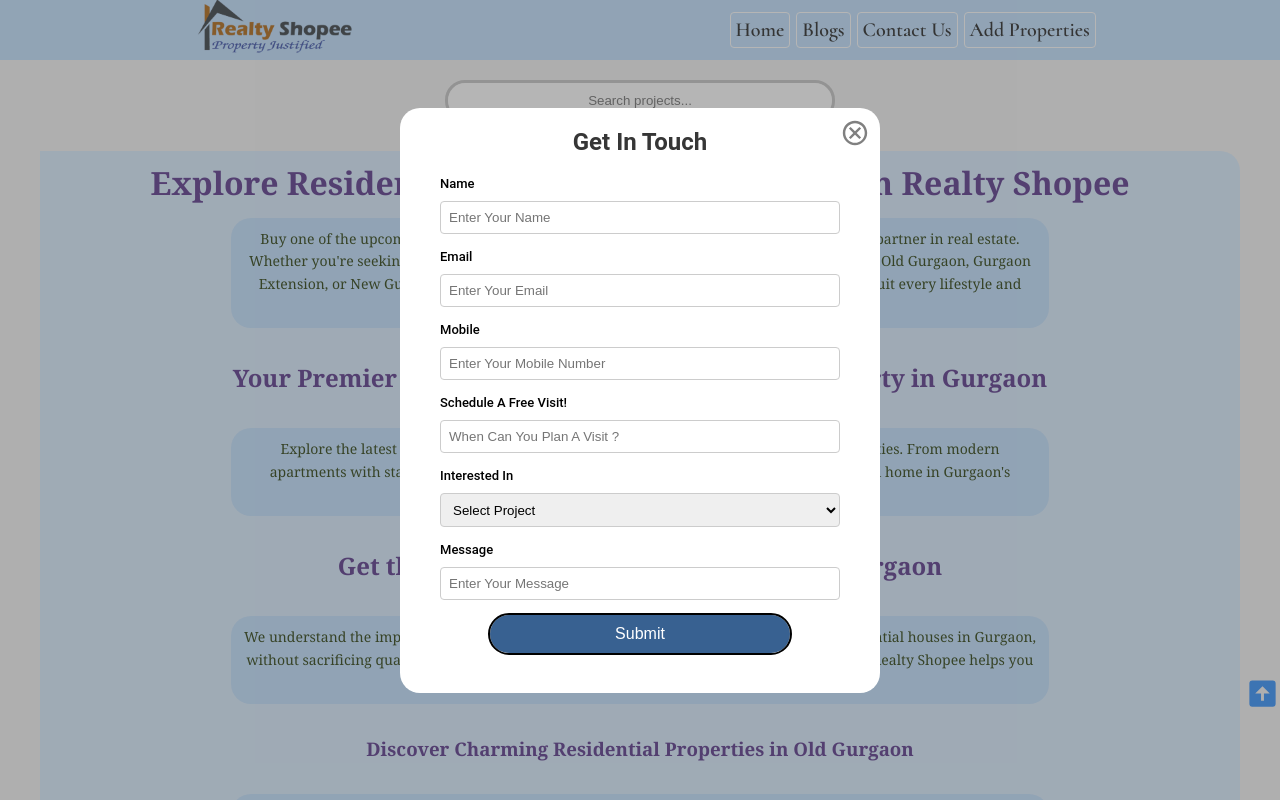
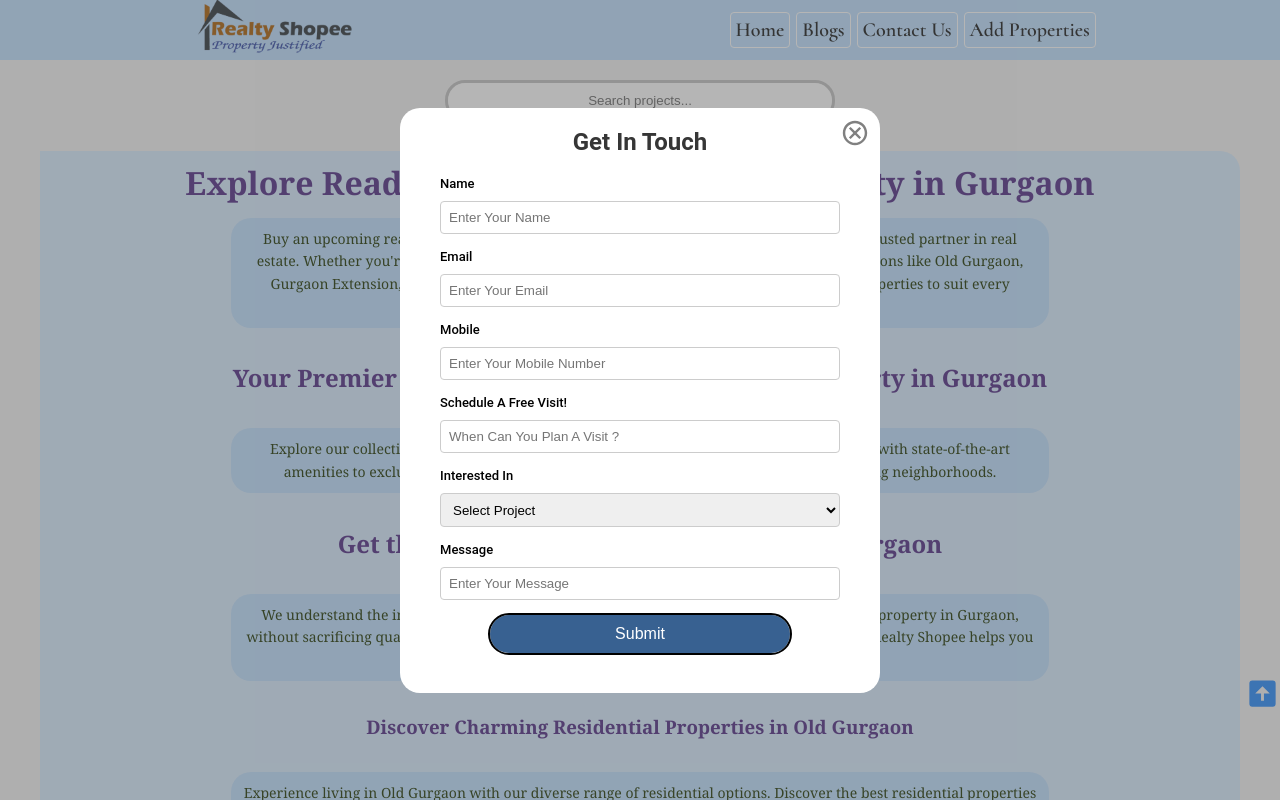
Before and after one commit to harshdubey1198/Realty-shopee-react, a React (Create React App) app: page /residential-property-in-gurgaon in a window 1280 px wide. Shown: the top 800 px of the page. Built offline with nearby package versions, Linux system fonts and the light colour scheme.

Commit message:
residential properties page updated

```diff
--- a/src/Pages/ResidentialProperties.jsx
+++ b/src/Pages/ResidentialProperties.jsx
@@ -68,27 +68,17 @@ function ResidentialProperties() {
         />
       </div>
       <div className='r-c-d1'>
-        <h1>Explore Residential Property in Gurgaon with Realty Shopee</h1>
-        <p>Buy one of the upcoming residential properties in Gurgaon with <a href="https://www.realtyshopee.com/">Realty Shopee</a>, your trusted
-          partner in real estate. Whether you're seeking a new residence, the most affordable options,
-          or specific locations like Old Gurgaon, Gurgaon Extension, or New Gurgaon, we offer a
-          comprehensive selection of residential properties to suit every lifestyle and budget.
+        <h1>Explore Ready-to-Move Residential Property in Gurgaon</h1>
+        <p>Buy an upcoming ready-to-move residential property in Gurgaon with <a href="https://www.realtyshopee.com/">Realty Shopee</a>, your trusted partner in real estate. Whether you're seeking a new residence, the most affordable options, or specific locations like Old Gurgaon, Gurgaon Extension, or New Gurgaon, we offer a comprehensive selection of residential properties to suit every lifestyle and budget.
         </p>
         <h2>Your Premier Destination for New Residential Property in Gurgaon</h2>
-        <p>Explore the latest developments in Gurgaon with our collection of new residential properties.
-          From modern apartments with state-of-the-art amenities to exclusive gated communities,
-          find your dream home in Gurgaon's burgeoning neighborhoods.
+        <p>Explore our collection of new residential properties in Gurgaon. From modern apartments with state-of-the-art amenities to exclusive gated communities, find your dream home in Gurgaon's burgeoning neighborhoods.
         </p>
         <h2>Get the Cheapest Residential Property in Gurgaon</h2>
-        <p>We understand the importance of affordability. Our listings provide the most affordable
-          residential houses in Gurgaon, without sacrificing quality or comfort. Whether you're a first-
-          time buyer or looking to invest, Realty Shopee helps you find the perfect balance of price
-          and value.
+        <p>We understand the importance of affordability. Our listings provide the cheapest residential property in Gurgaon, without sacrificing quality or comfort. Whether you're a first- time buyer or looking to invest, Realty Shopee helps you find the perfect balance of price and value.
         </p>
         <h3>Discover Charming Residential Properties in Old Gurgaon</h3>
-        <p>Experience living in Old Gurgaon with our diverse range of residential options. Discover
-          residences that combine heritage and modern life, providing a unique insight into the city's
-          colorful culture.
+        <p>Experience living in Old Gurgaon with our diverse range of residential options. Discover the best residential properties in old Gurgaon that combine heritage and modern life, providing a unique insight into the city's colorful culture.
         </p>
       </div>
 
```
